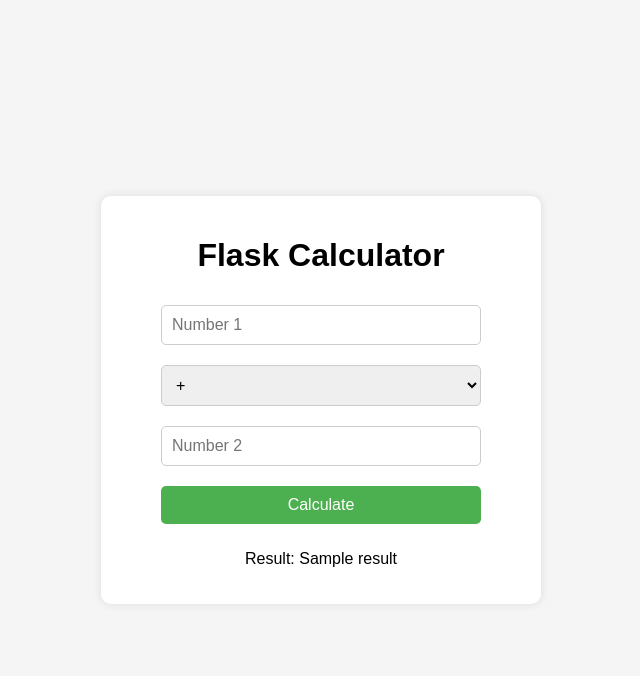
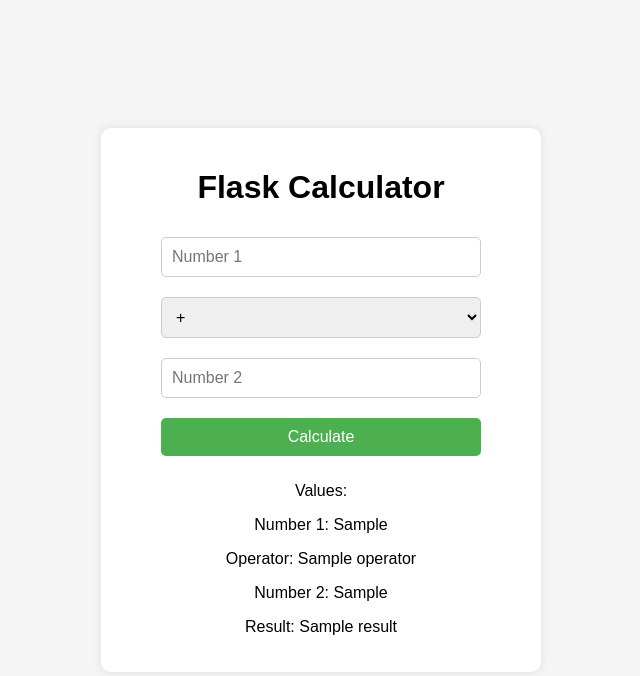
Before and after one commit to PaulTazzer/flask_calculator, a Flask app: template templates/index.html in a window 1280 px wide. Shown: the top 676 px of the page, without its empty margins (319-959 px from the left). Run offline with Flask 3, Linux system fonts and the light colour scheme; the template is opened without the code that fills it: most values are stand-ins (such as "Sample title", 1, 10 or a date in 2020).

Commit message:
Made calculator return values, operator and result.

```diff
--- a/api/index.py
+++ b/api/index.py
@@ -4,7 +4,7 @@
 
 @app.route("/", methods=["GET", "POST"])
 def calculator():
-    result = None
+    num1 = num2 = operator = result = None  # Initialize variables
     if request.method == "POST":
         try:
             num1 = float(request.form["num1"])
@@ -20,6 +20,10 @@
             elif operator == "/":
                 result = num1 / num2 if num2 != 0 else "Error: Div by 0"
 
-        except:
-            result = "Invalid input"
-    return render_template("index.html", result=result)
+        except Exception as e:
+            result = f"Invalid input: {e}"
+
+    return render_template("index.html", num1=num1, num2=num2, operator=operator, result=result)
+
+if __name__ == "__main__":
+    app.run(debug=True)
--- a/templates/index.html
+++ b/templates/index.html
@@ -11,7 +11,7 @@
             display: flex;
             justify-content: center;
             align-items: center;
-    height: 100vh;  /* Full height */
+            height: 100vh;
             background-color: #f5f5f5;
         }
 
@@ -21,8 +21,8 @@
             border-radius: 10px;
             box-shadow: 0 0 10px rgba(0,0,0,0.1);
             text-align: center;
-    width: 90%;           /* Take most of small screen */
-    max-width: 400px;     /* But not too wide on large screens */
+            width: 90%;
+            max-width: 400px;
         }
 
         input, select, button {
@@ -46,7 +46,6 @@
             background-color: #45a049;
         }
 
-/* Optional: smaller font and inputs on very small screens */
         @media (max-width: 320px) {
             input, select, button {
                 width: 100%;
@@ -54,7 +53,6 @@
             }
         }
     </style>
-
 </head>
 <body>
   <div class="calculator-container">
@@ -71,7 +69,12 @@
       <button type="submit">Calculate</button>
     </form>
     {% if result is not none %}
+      <p>Values:</p>
+      <p>Number 1: {{ num1 }}</p>
+      <p>Operator: {{ operator }}</p>
+      <p>Number 2: {{ num2 }}</p>
       <p>Result: {{ result }}</p>
     {% endif %}
   </div>
 </body>
+</html>
```
Lines whose indentation alone changed are shown as unchanged.
